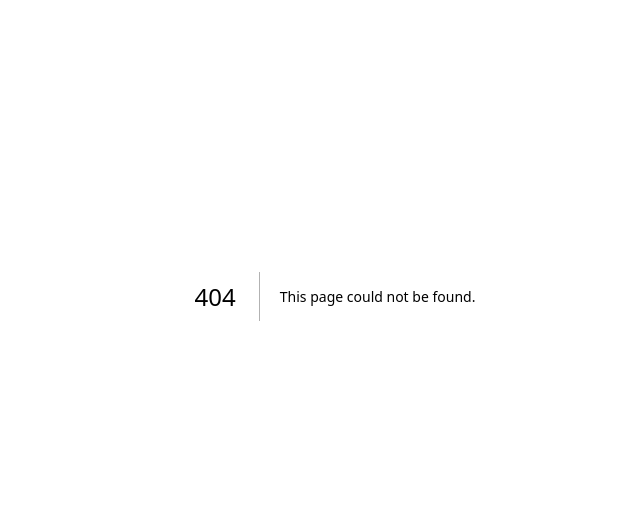
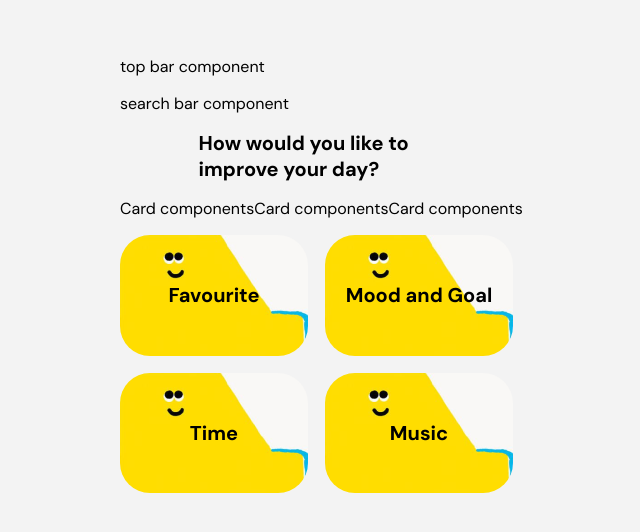
Before and after one commit to ohmaruko/Tranquify, a Next.js app: page /meditationMenu in a window 1280 px wide. Before the commit this address had no page. Shown: the part 104-636 px from the top of the page, without its empty margins (305-945 px from the left). Built offline with nearby package versions, Linux system fonts and the light colour scheme.

Commit message:
build structure of meditation menu page

```diff
--- /dev/null
+++ b/pages/meditationMenu.js
@@ -0,0 +1,25 @@
+import styles from '../styles/MeditationMenu.module.css';
+import CategoryCard from '@/components/CategoryCard';
+
+export default function meditationMenu() {
+    return(
+        <>
+            <div className={styles.container}>
+                <p>top bar component</p>
+                <p>search bar component</p>
+                <h1 className={styles.message}>How would you like to improve your day?</h1>
+                <div className={styles.meditationCards}>
+                    <p>Card components</p>
+                    <p>Card components</p>
+                    <p>Card components</p>
+                </div>
+                <div className={styles.categoryCards}>
+                    <CategoryCard category="Favourite" backgraound="/images/placeholder.png" link="/meditationFavourite"/>
+                    <CategoryCard category="Mood and Goal" backgraound="/images/placeholder.png" link="/meditationFavourite"/>
+                    <CategoryCard category="Time" backgraound="/images/placeholder.png" link="/meditationFavourite"/>
+                    <CategoryCard category="Music" backgraound="/images/placeholder.png" link="/meditationFavourite"/>
+                </div>
+            </div>
+        </>
+    )
+}
--- /dev/null
+++ b/styles/MeditationMenu.module.css
@@ -0,0 +1,20 @@
+.container {
+    /* This could goes to global css*/
+    max-width: 430px;
+    max-height: 932px;
+    margin: 20vh auto;
+}
+.message {
+    font-size: var(--font-subheading);
+    width: 273px;
+    margin: 0 auto;
+}
+.meditationCards {
+    display: flex;
+    flex-direction: row;
+}
+.categoryCards {
+    display: flex;
+    flex-wrap: wrap;
+    gap: 17px;
+}
```
Also changed, not shown: pages/meditationFavourite.js (added, +9 -0 lines), pages/meditation01.js (deleted), pages/meditation02.js (deleted), styles/MeditationFavourite.module.css (added).
